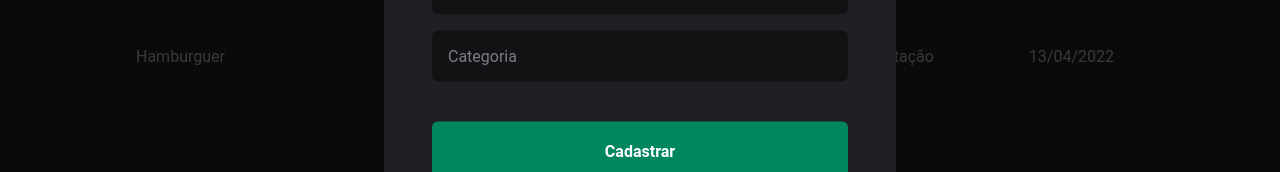
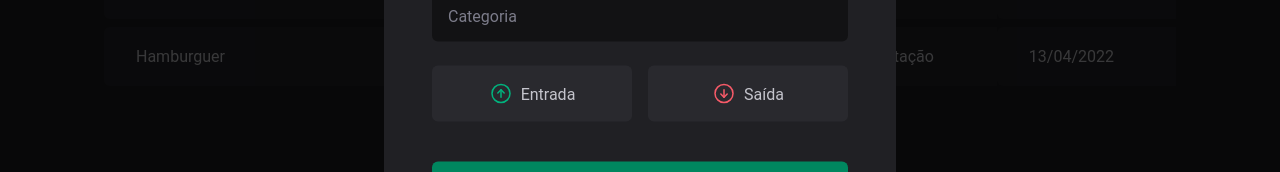
Before and after one commit to frohlich71/DT-Money, a React (Vite) app: page / in a window 1280 px wide. Both pictures are taken after a click on the button "Nova transação". Shown: the part 392-564 px from the top of the page. Built offline with nearby package versions, Linux system fonts and the light colour scheme.

Commit message:
transcations modal

```diff
--- a/package.json
+++ b/package.json
@@ -11,6 +11,7 @@
   "dependencies": {
     "@radix-ui/react-dialog": "^1.0.2",
     "@radix-ui/react-popover": "^1.0.2",
+    "@radix-ui/react-radio-group": "^1.1.0",
     "peer": "^0.6.1",
     "phosphor-react": "^1.4.1",
     "react": "^18.2.0",
--- a/src/components/NewTransactionModal/index.tsx
+++ b/src/components/NewTransactionModal/index.tsx
@@ -1,6 +1,6 @@
 import * as Dialog from '@radix-ui/react-dialog'
-import { X } from 'phosphor-react'
-import { CloseButton, Content, Overlay } from './styles'
+import { ArrowCircleDown, ArrowCircleUp, X } from 'phosphor-react'
+import { CloseButton, Content, Overlay, TransactionType, TransactionTypeButton } from './styles'
 
 
 export function NewTransactionModal() {
@@ -19,6 +19,24 @@
               <input type="number" placeholder="Preço" required/>
               <input type="text" placeholder="Categoria" required/>
 
+              <TransactionType>
+                <TransactionTypeButton
+                  value="income"
+                  variant="income"
+                >
+                  <ArrowCircleUp size={24} />
+                  Entrada
+                </TransactionTypeButton>
+
+                <TransactionTypeButton
+                  value="outcome"
+                  variant="outcome"
+                >
+                  <ArrowCircleDown size={24} />
+                  Saída
+                </TransactionTypeButton>
+              </TransactionType>
+
               <button type="submit">
                 Cadastrar
               </button>
--- a/src/components/NewTransactionModal/styles.ts
+++ b/src/components/NewTransactionModal/styles.ts
@@ -1,5 +1,6 @@
 import styled from "styled-components";
 import * as Dialog from '@radix-ui/react-dialog'
+import * as RadioGroup from '@radix-ui/react-radio-group'
 
 
 export const Overlay = styled(Dialog.Overlay)`
@@ -77,3 +78,45 @@
   cursor: pointer;
   color: ${props => props.theme["gray-500"]};
 `
+
+export const TransactionType = styled(RadioGroup.Root)`
+  display: grid;
+  grid-template-columns: repeat(2, 1fr);
+  gap: 1rem;
+  margin-top: 0.5rem;
+`
+
+interface TransactionTypeButtonProps {
+  variant: 'income' | 'outcome'
+}
+
+export const TransactionTypeButton = styled(RadioGroup.Item)<TransactionTypeButtonProps>`
+  background: ${props => props.theme["gray-700"]};
+  padding: 1rem;
+  display: flex;
+  align-items: center;
+  justify-content: center;
+  gap: 0.5rem;
+  border-radius: 6px;
+  cursor: pointer;
+  border: 0;
+  color: ${props => props.theme["gray-300"]};
+
+  svg {
+    color: ${props => props.variant === 'income' ? props.theme["green-300"] : props.theme["red-300"]};
+  }
+
+  &[data-state='unchecked']:hover {
+    transition: background-color 0.2s;
+    background: ${props => props.theme["gray-600"]};
+  }
+
+  &[data-state='checked'] {
+    color: ${props => props.theme.white};
+    background: ${props => props.variant === 'income' ? props.theme["green-500"] : props.theme["red-500"]};
+
+    svg {
+      color: ${props => props.theme.white};
+    }
+  }
+`
```
Also changed, not shown: 1 other file (tests, documents, lock files or other folders).
